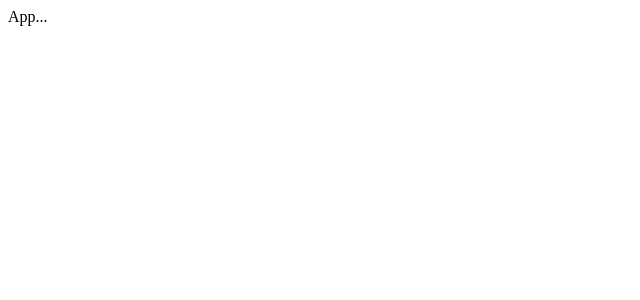
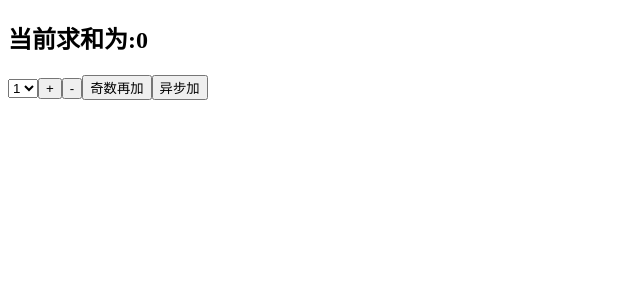
Before and after one commit to ryan9102/React_redux, a React (Create React App) app: page / in a window 1280 px wide. Shown: the top 300 px of the page, without its empty margins (0-640 px from the left). Built offline with nearby package versions, Linux system fonts and the light colour scheme.

Commit message:
just react

```diff
--- a/src/App.jsx
+++ b/src/App.jsx
@@ -1,10 +1,11 @@
 import React, { Component } from 'react'
+import Count from './components/count'
 
 export default class App extends Component {
     render() {
         return (
             <div>
-                App...
+                <Count/>
             </div>
         )
     }
--- /dev/null
+++ b/src/components/count/index.jsx
@@ -0,0 +1,54 @@
+import React, { Component } from 'react'
+
+export default class Count extends Component {
+
+
+    state = {count:0}
+
+    increment = () =>{
+        const {value} = this.checkNumbers
+        const {count} = this.state
+        this.setState({count:count + value*1})
+    }
+
+    dncrement = () =>{
+        const {value} = this.checkNumbers
+        const {count} = this.state
+        this.setState({count:count - value*1})
+    }
+
+    incrementIfOdd = () =>{
+        const {value} = this.checkNumbers
+        const {count} = this.state
+        if(count%2){
+            this.setState({count:count + value*1})
+        }
+
+    }
+
+    incrementAsync = () =>{
+        const {value} = this.checkNumbers
+        const {count} = this.state
+        setTimeout(() => {
+            this.setState({count:count + value*1})
+        }, 500);
+
+    }
+
+    render() {
+        return (
+            <div>
+                <h2>当前求和为:{this.state.count}</h2>
+                <select ref={c => this.checkNumbers = c}>
+                    <option value="1">1</option>
+                    <option value="2">2</option>
+                    <option value="3">3</option>
+                </select>
+                <button onClick={this.increment}>+</button>
+                <button onClick={this.dncrement}>-</button>
+                <button onClick={this.incrementIfOdd}>奇数再加</button>
+                <button onClick={this.incrementAsync}>异步加</button>
+            </div>
+        )
+    }
+}
```
